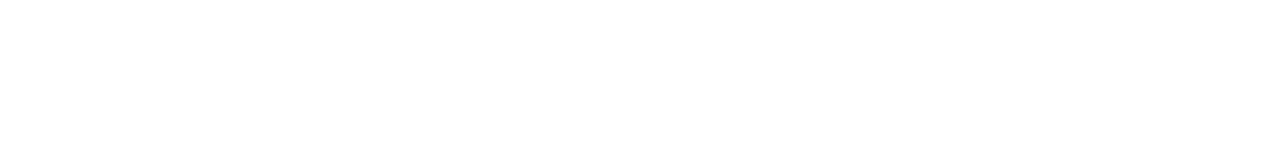
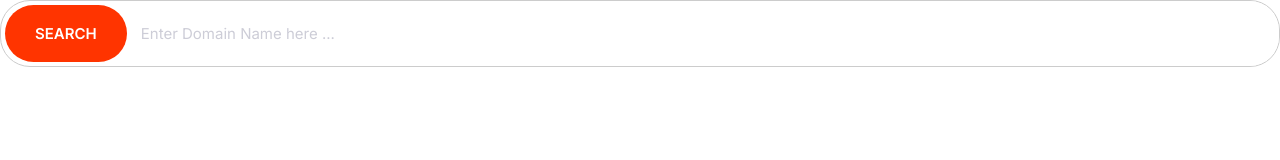
Before and after one commit to jinsang-hwang/htm_css, a plain HTML site: page index.html in a window 1280 px wide. Drawn offline with Linux system fonts and the light colour scheme.

Commit message:
defining inputs

```diff
--- a/css/styles.css
+++ b/css/styles.css
@@ -4,6 +4,12 @@
     --color-accent: #ff3400;
     --color-headings: #1b0760;
     --color-body: #918ca4;
+    --color-border: #ccc;
+    --border-radius: 30px;
+}
+
+*, *::after, *::before {
+    box-sizing: border-box;
 }
 
 /* Typography */
@@ -154,3 +160,91 @@ hyphen used for separate words  */
     align-items: center;
 
 }
+
+/* Buttons */
+.btn {
+    border-radius: 40px;
+    border: 0;
+    cursor: pointer;
+    font-size: 1.8rem;
+    font-weight: 600;
+    margin: 1rem 0;
+    padding: 2rem 3rem;
+    text-align: center;
+    text-transform: uppercase;
+    white-space: nowrap;
+}
+
+.btn--primary {
+    background: var(--color-primary);
+    color: #fff;
+}
+.btn--primary:hover {
+     background: #3a8ffd;
+}
+.btn--secondary {
+    background: var(--color-secondary);
+    color: #fff;
+}
+.btn--secondary:hover {
+    background: #00c8eb;
+}
+.btn--accent {
+    background: var(--color-accent);
+    color: #fff;
+}
+.btn--accent:hover {
+    background: #ec3000;
+}
+
+.btn--block {
+    width: 100%;
+    display: inline-block;
+}
+
+.btn--outline {
+    background: #fff;
+    color: var(--color-headings);
+    border: 2px solid var(--color-headings);
+}
+.btn--outline:hover {
+    background: var(--color-headings);
+    color: #fff;
+}
+
+@media screen and (min-width:1024px) {
+    .btn {
+        font-size: 1.5rem;
+    }
+}
+
+/* Inputs */
+.input {
+    border-radius: var(--border-radius);
+    border: 1px solid var(--color-border);
+    color: var(--color-headings);
+    font-size: 2rem;
+    outline:0;
+    padding: 1.5rem 3.5rem;
+}
+::placeholder {
+    color: #cdcdd7;
+}
+.input-group {
+    border: 1px solid var(--color-border);
+    border-radius: var(--border-radius);
+    display: flex;
+}
+.input-group .input {
+    border: 0;
+    flex-grow: 1;
+    padding: 1.5rem 1rem;
+}
+.input-group .btn {
+    margin: 4px;
+}
+@media screen and (min-width:1024px) {
+    .input {
+        font-size: 1.5rem;
+    }
+}
--- a/index.html
+++ b/index.html
@@ -14,6 +14,15 @@
     <link rel="stylesheet" href="css/styles.css" />
   </head>
   <body>
-
+    <div class="input-group">
+      <button class="btn btn--accent">Search</button>
+      <input
+        type="text"
+        class="input"
+        name=""
+        id=""
+        placeholder="Enter Domain Name here ... "
+      />
+    </div>
   </body>
 </html>
```
